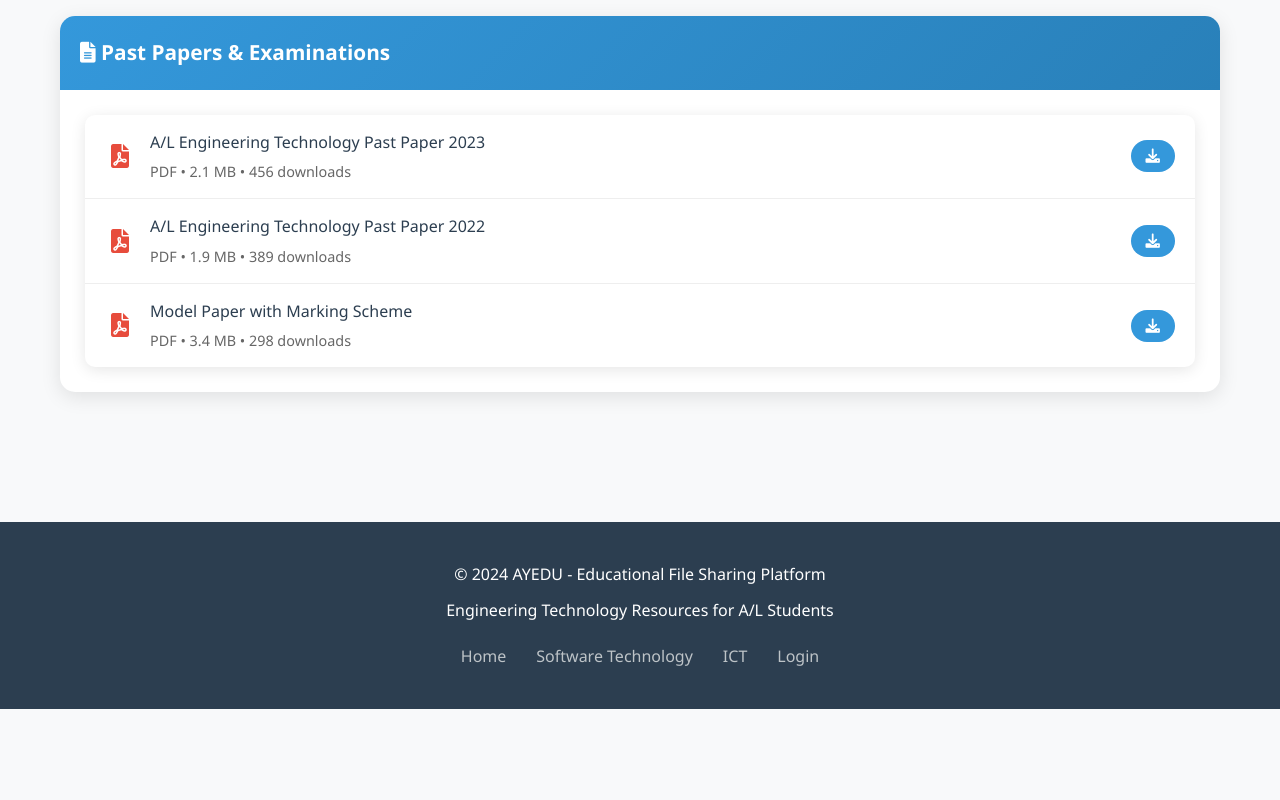
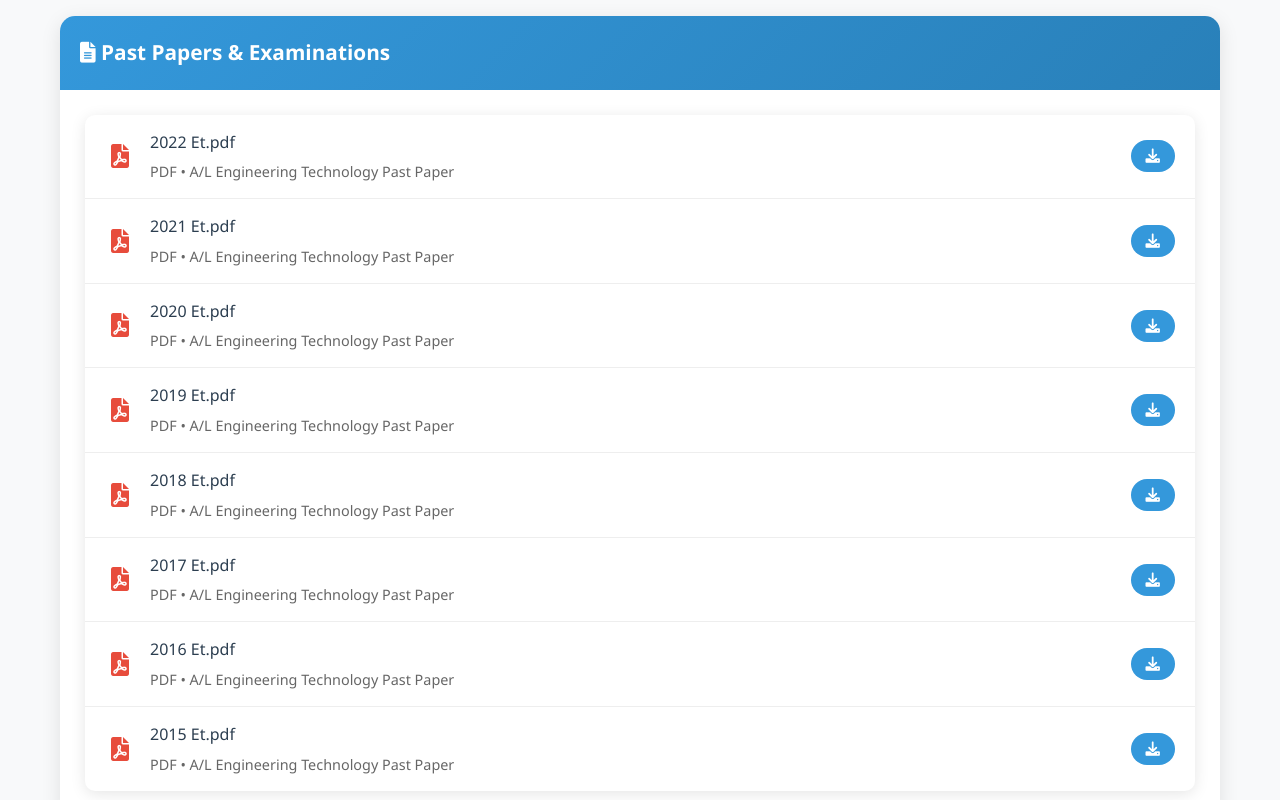
Before and after one commit to chamodika999/AYEDU, a plain HTML site: page et.html in a window 1280 px wide. Shown: the part 1660-2460 px from the top of the page. Before the commit the page ends 2369 px from the top, so only its background shows below. Drawn offline with Linux system fonts and the light colour scheme.

Commit message:
Update et.html

```diff
--- a/et.html
+++ b/et.html
@@ -304,41 +304,106 @@
             </div>
             <div class="card-body">
                 <div class="file-list">
-                    <div class="file-item" data-category="exam" data-type="pdf" data-date="2024-01-16">
+                    <div class="file-item" data-category="exam" data-type="pdf" data-date="2022-01-01">
                         <div class="file-icon" style="color: #e74c3c;">
                             <i class="fas fa-file-pdf"></i>
                         </div>
                         <div class="file-info">
-                            <div class="file-name">A/L Engineering Technology Past Paper 2023</div>
-                            <div class="file-meta">PDF • 2.1 MB • 456 downloads</div>
+                            <div class="file-name">2022 Et.pdf</div>
+                            <div class="file-meta">PDF • A/L Engineering Technology Past Paper</div>
                         </div>
-                        <button class="file-download" onclick="downloadFile('et-past-paper-2023.pdf')">
+                        <button class="file-download" onclick="window.open('https://drive.google.com/file/d/1VtZz1GT4FBCUXr7ro_nMtsBtl-AjxQOu/view?usp=drive_link', '_blank')">
                             <i class="fas fa-download"></i>
                         </button>
                     </div>
 
-                    <div class="file-item" data-category="exam" data-type="pdf" data-date="2024-01-15">
+                    <div class="file-item" data-category="exam" data-type="pdf" data-date="2021-01-01">
                         <div class="file-icon" style="color: #e74c3c;">
                             <i class="fas fa-file-pdf"></i>
                         </div>
                         <div class="file-info">
-                            <div class="file-name">A/L Engineering Technology Past Paper 2022</div>
-                            <div class="file-meta">PDF • 1.9 MB • 389 downloads</div>
+                            <div class="file-name">2021 Et.pdf</div>
+                            <div class="file-meta">PDF • A/L Engineering Technology Past Paper</div>
                         </div>
-                        <button class="file-download" onclick="downloadFile('et-past-paper-2022.pdf')">
+                        <button class="file-download" onclick="window.open('https://drive.google.com/file/d/1RgzP_2uXQTSxnkd8q9SDEtV1CD9KxNM_/view?usp=drive_link', '_blank')">
                             <i class="fas fa-download"></i>
                         </button>
                     </div>
 
-                    <div class="file-item" data-category="exam" data-type="pdf" data-date="2024-01-14">
+                    <div class="file-item" data-category="exam" data-type="pdf" data-date="2020-01-01">
                         <div class="file-icon" style="color: #e74c3c;">
                             <i class="fas fa-file-pdf"></i>
                         </div>
                         <div class="file-info">
-                            <div class="file-name">Model Paper with Marking Scheme</div>
-                            <div class="file-meta">PDF • 3.4 MB • 298 downloads</div>
+                            <div class="file-name">2020 Et.pdf</div>
+                            <div class="file-meta">PDF • A/L Engineering Technology Past Paper</div>
                         </div>
-                        <button class="file-download" onclick="downloadFile('et-model-paper.pdf')">
+                        <button class="file-download" onclick="window.open('https://drive.google.com/file/d/1jtz5F7cnXaDLWMw_UlQDnVDhkAclgibn/view?usp=drive_link', '_blank')">
+                            <i class="fas fa-download"></i>
+                        </button>
+                    </div>
+
+                    <div class="file-item" data-category="exam" data-type="pdf" data-date="2019-01-01">
+                        <div class="file-icon" style="color: #e74c3c;">
+                            <i class="fas fa-file-pdf"></i>
+                        </div>
+                        <div class="file-info">
+                            <div class="file-name">2019 Et.pdf</div>
+                            <div class="file-meta">PDF • A/L Engineering Technology Past Paper</div>
+                        </div>
+                        <button class="file-download" onclick="window.open('https://drive.google.com/file/d/1HvtBoeLIq6ctep1p0BEW73M8yZb1H5lU/view?usp=drive_link', '_blank')">
+                            <i class="fas fa-download"></i>
+                        </button>
+                    </div>
+
+                    <div class="file-item" data-category="exam" data-type="pdf" data-date="2018-01-01">
+                        <div class="file-icon" style="color: #e74c3c;">
+                            <i class="fas fa-file-pdf"></i>
+                        </div>
+                        <div class="file-info">
+                            <div class="file-name">2018 Et.pdf</div>
+                            <div class="file-meta">PDF • A/L Engineering Technology Past Paper</div>
+                        </div>
+                        <button class="file-download" onclick="window.open('https://drive.google.com/file/d/19aYdTkda8wJ1EXSRe1aW0pKS_AlGzGmn/view?usp=drive_link', '_blank')">
+                            <i class="fas fa-download"></i>
+                        </button>
+                    </div>
+
+                    <div class="file-item" data-category="exam" data-type="pdf" data-date="2017-01-01">
+                        <div class="file-icon" style="color: #e74c3c;">
+                            <i class="fas fa-file-pdf"></i>
+                        </div>
+                        <div class="file-info">
+                            <div class="file-name">2017 Et.pdf</div>
+                            <div class="file-meta">PDF • A/L Engineering Technology Past Paper</div>
+                        </div>
+                        <button class="file-download" onclick="window.open('https://drive.google.com/file/d/1hdimBpIZq8VZGAyMkvWCLANoFfA_j52Q/view?usp=drive_link', '_blank')">
+                            <i class="fas fa-download"></i>
+                        </button>
+                    </div>
+
+                    <div class="file-item" data-category="exam" data-type="pdf" data-date="2016-01-01">
+                        <div class="file-icon" style="color: #e74c3c;">
+                            <i class="fas fa-file-pdf"></i>
+                        </div>
+                        <div class="file-info">
+                            <div class="file-name">2016 Et.pdf</div>
+                            <div class="file-meta">PDF • A/L Engineering Technology Past Paper</div>
+                        </div>
+                        <button class="file-download" onclick="window.open('https://drive.google.com/file/d/1J8822yRmbLZv_tdSiI54pKjkcgPikNJ-/view?usp=drive_link', '_blank')">
+                            <i class="fas fa-download"></i>
+                        </button>
+                    </div>
+
+                    <div class="file-item" data-category="exam" data-type="pdf" data-date="2015-01-01">
+                        <div class="file-icon" style="color: #e74c3c;">
+                            <i class="fas fa-file-pdf"></i>
+                        </div>
+                        <div class="file-info">
+                            <div class="file-name">2015 Et.pdf</div>
+                            <div class="file-meta">PDF • A/L Engineering Technology Past Paper</div>
+                        </div>
+                        <button class="file-download" onclick="window.open('https://drive.google.com/file/d/1Ff5mjT7omwdMa7naknG8ODNuVUG9rbyo/view?usp=drive_link', '_blank')">
                             <i class="fas fa-download"></i>
                         </button>
                     </div>
```
